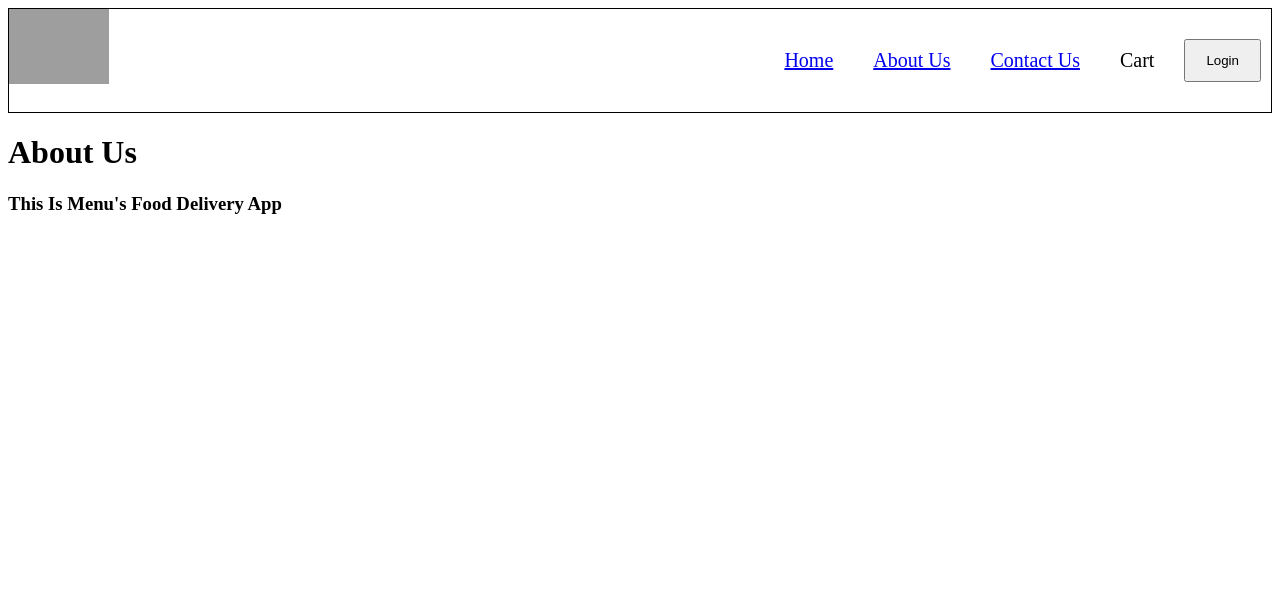
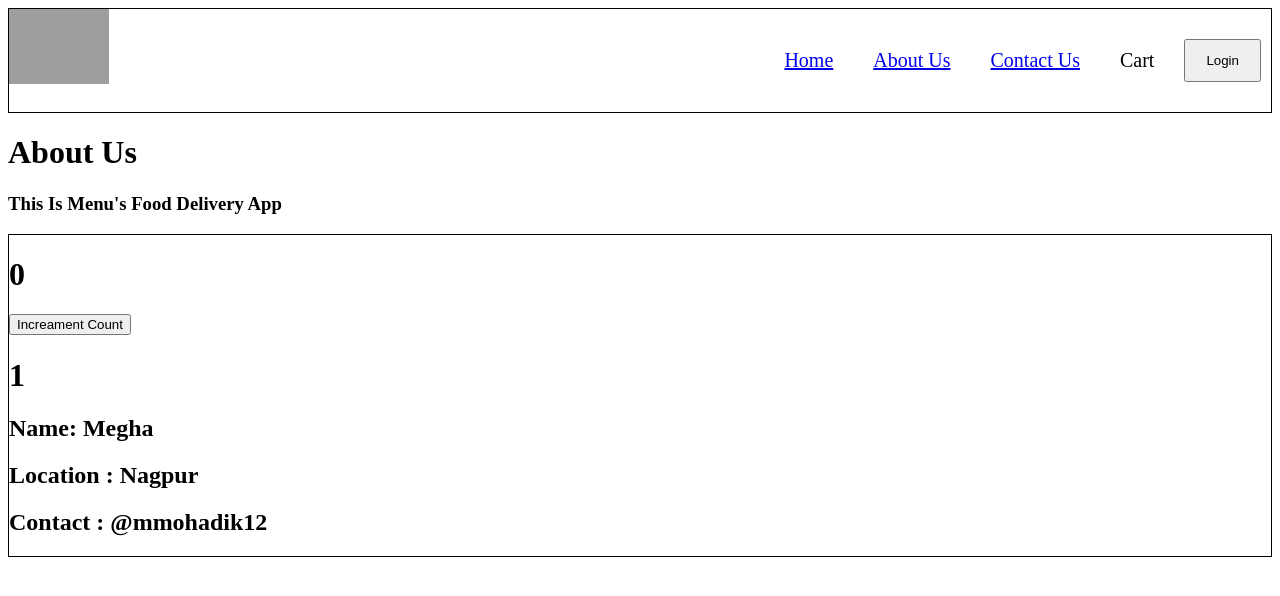
Before and after one commit to meghamohadikar/react-js, a React (Vite) app: page /about in a window 1280 px wide. Shown: the top 596 px of the page. Built offline with nearby package versions, Linux system fonts and the light colour scheme; grey boxes are pictures that could not be loaded.

Commit message:
episode-8: class components, this.state

```diff
--- a/index.css
+++ b/index.css
@@ -74,3 +74,7 @@
 .filter {
     display: flex;
 }
+
+.user-card {
+    border: 1px solid black;
+}
--- a/src/components/AboutUs.js
+++ b/src/components/AboutUs.js
@@ -1,8 +1,11 @@
+import User from './User';
+
 const AboutUs = () => {
   return (
     <div>
       <h1> About Us</h1>
       <h3> This Is Menu's Food Delivery App</h3>
+      <User name="Megha" location="Nagpur" contact="@mmohadik12" />
     </div>
   );
 };
--- /dev/null
+++ b/src/components/User.js
@@ -0,0 +1,37 @@
+import React from 'react';
+
+class User extends React.Component {
+  constructor(props) {
+    super(props);
+    this.state = {
+      count: 0,
+      count2: 1,
+    };
+  }
+
+  render() {
+    const { name, location, contact } = this.props;
+    const { count, count2 } = this.state;
+
+    return (
+      <div className="user-card">
+        <h1>{count}</h1>
+        <button
+          onClick={() => {
+            this.setState({
+              count: this.state.count + 1,
+            });
+          }}
+        >
+          Increament Count
+        </button>
+        <h1>{count2}</h1>
+        <h2>Name: {name}</h2>
+        <h2>Location : {location}</h2>
+        <h2>Contact : {contact}</h2>
+      </div>
+    );
+  }
+}
+
+export default User;
```
